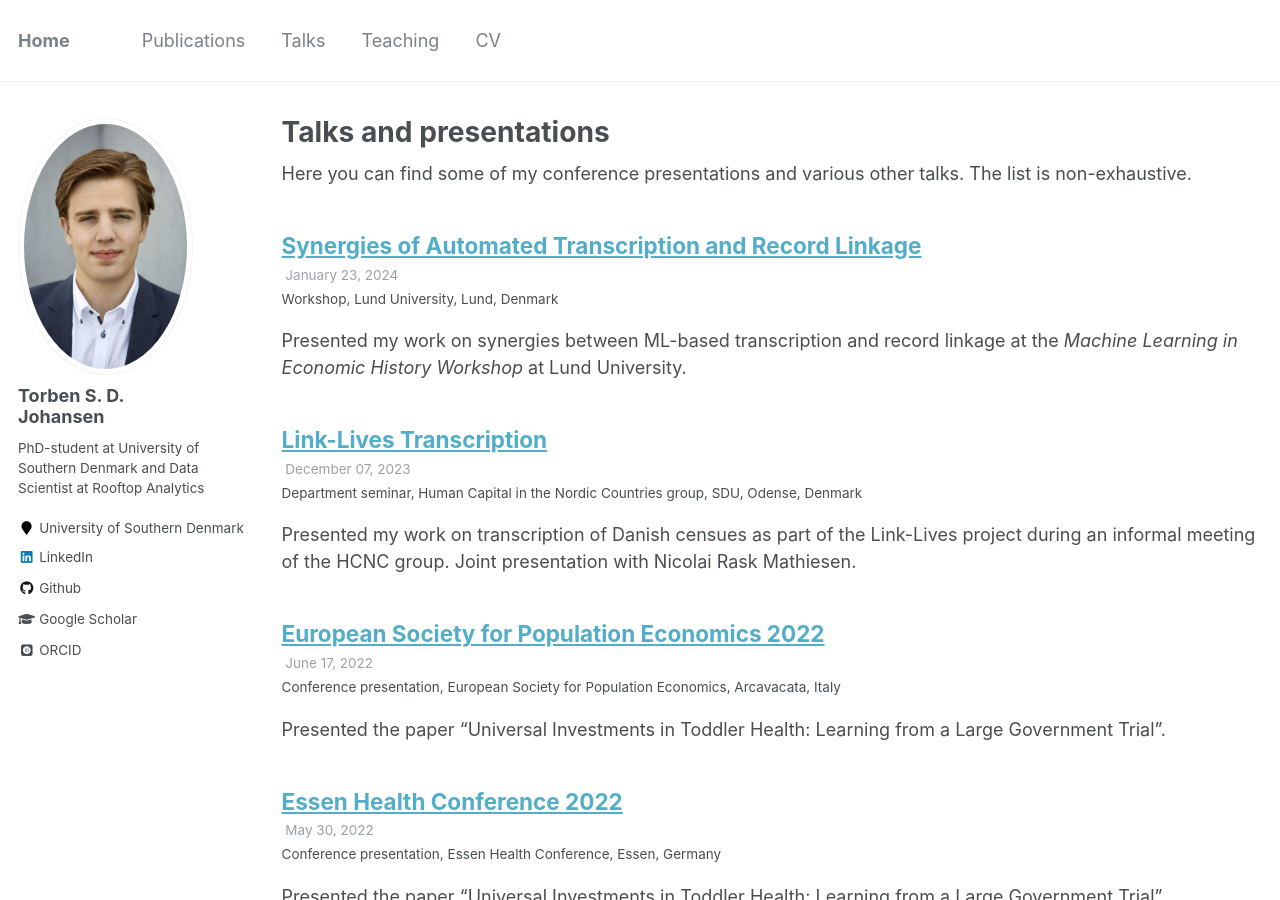
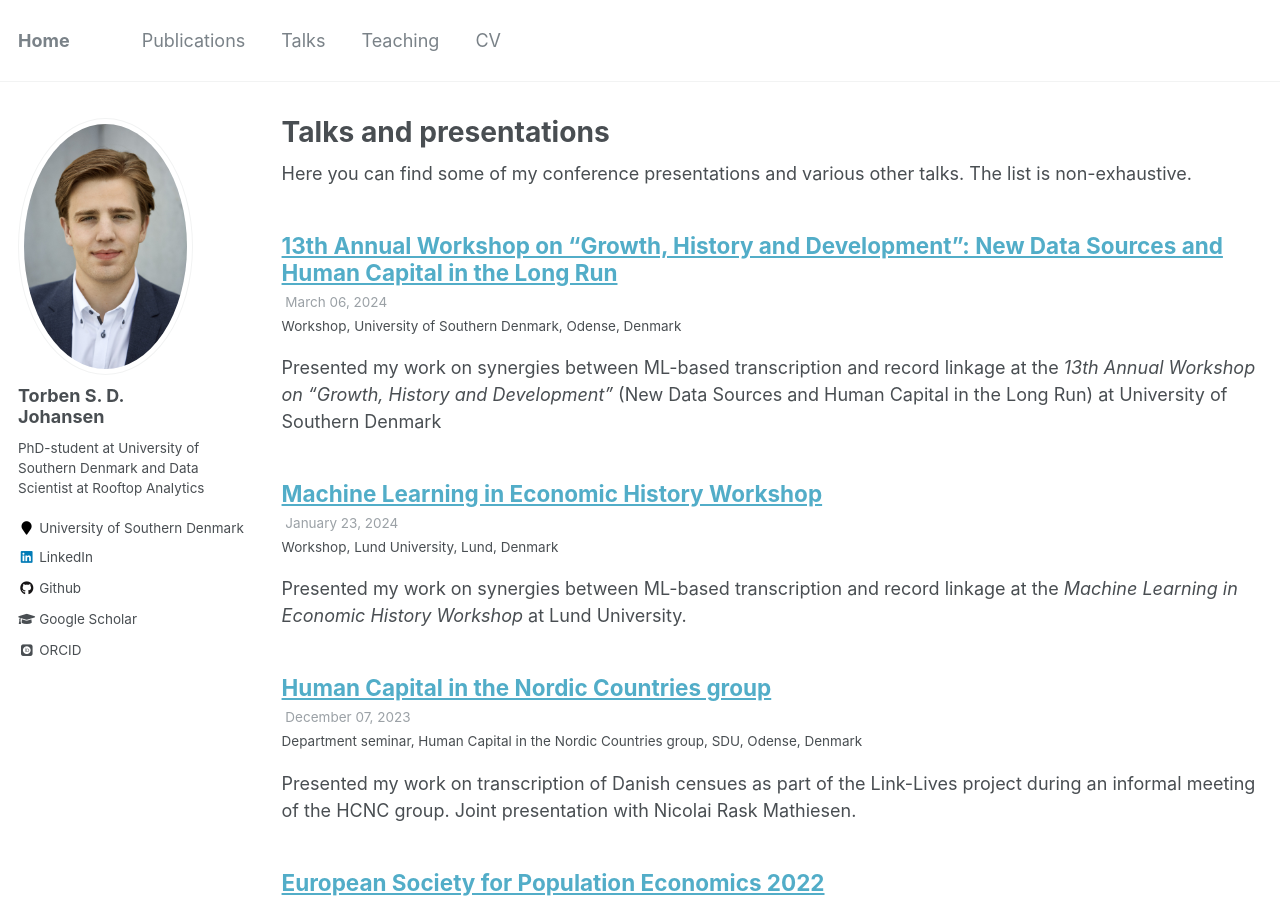
Before and after one commit to TorbenSDJohansen/TorbenSDJohansen.github.io, a Jekyll site: the page built from _pages/talks.html, in a window 1280 px wide and 900 px high. Built offline with Jekyll 4.4.1, drawn with Linux system fonts in a browser that asks for light colours; some web fonts are replaced.

Commit message:
add presentation on transcription <-> linkage work at SDU

```diff
--- /dev/null
+++ b/_talks/growth-workshop-2024.md
@@ -0,0 +1,11 @@
+---
+title: "13th Annual Workshop on “Growth, History and Development”: New Data Sources and Human Capital in the Long Run"
+collection: talks
+type: "Workshop"
+permalink: /talks/growth-workshop-2024
+venue: "University of Southern Denmark"
+date: 2024-03-06
+location: "Odense, Denmark"
+---
+
+Presented my work on synergies between ML-based transcription and record linkage at the *13th Annual Workshop on “Growth, History and Development”* (New Data Sources and Human Capital in the Long Run) at University of Southern Denmark
--- a/_talks/hcnc-2023.md
+++ b/_talks/hcnc-2023.md
@@ -1,5 +1,5 @@
 ---
-title: "Link-Lives Transcription"
+title: "Human Capital in the Nordic Countries group"
 collection: talks
 type: "Department seminar"
 permalink: /talks/hcnc-2023
--- a/_talks/ml-econ-hist-2024.md
+++ b/_talks/ml-econ-hist-2024.md
@@ -1,8 +1,8 @@
 ---
-title: "Synergies of Automated Transcription and Record Linkage"
+title: "Machine Learning in Economic History Workshop"
 collection: talks
 type: "Workshop"
-permalink: /talks/hcnc-2023
+permalink: /talks/ml-econ-hist-2024
 venue: "Lund University"
 date: 2024-01-23
 location: "Lund, Denmark"
```
